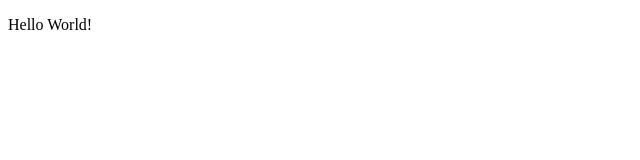
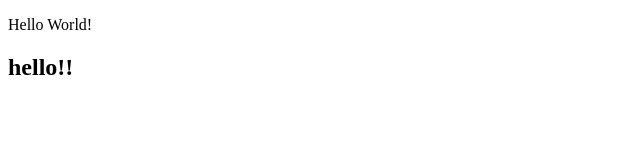
Before and after one commit to Zavulon82/Project_JS, a plain HTML site: page index.html in a window 1280 px wide. Shown: the full height of the page, 0-640 px from the left. Drawn offline with Linux system fonts and the light colour scheme.

Commit message:
modified html

```diff
--- a/index.html
+++ b/index.html
@@ -10,6 +10,7 @@
 <body>
 
     <p>Hello World!</p>
+    <h2>hello!!</h2>
 
     <!-- <script>
         alert(1);
```
